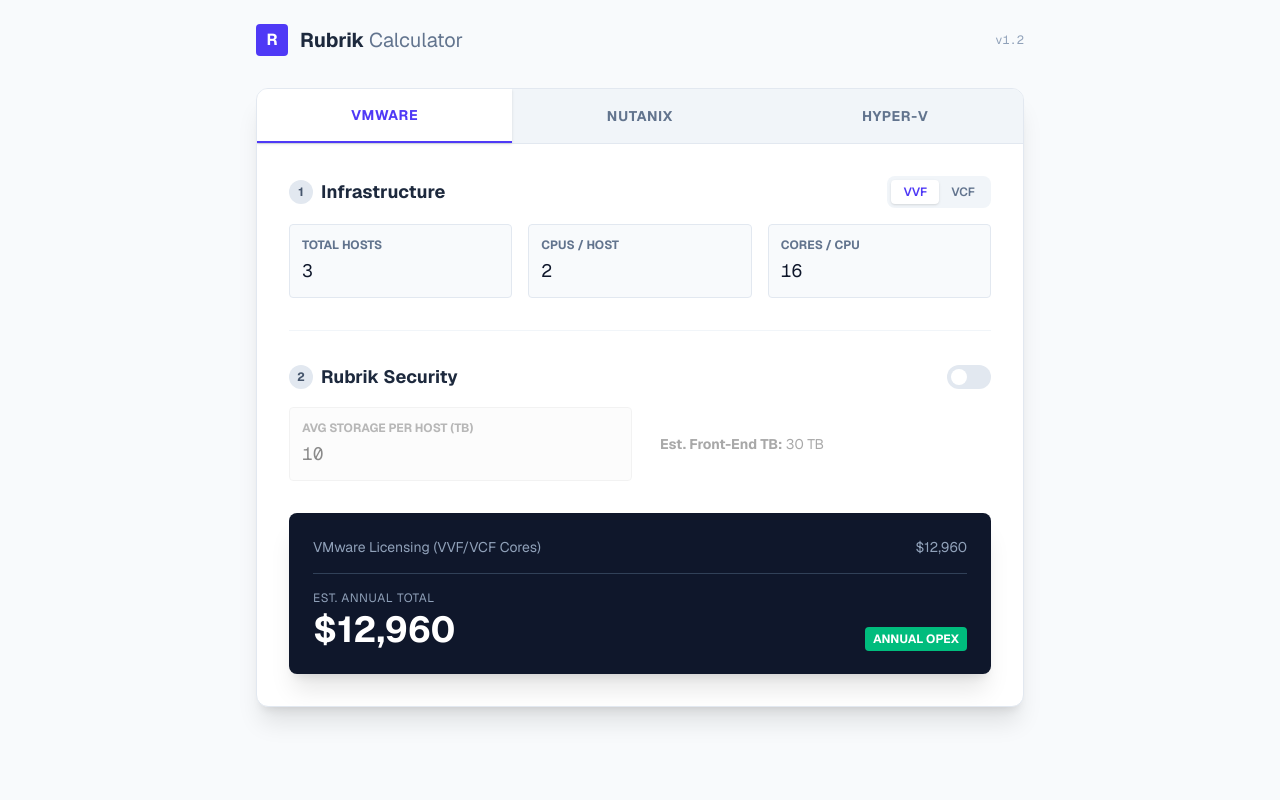
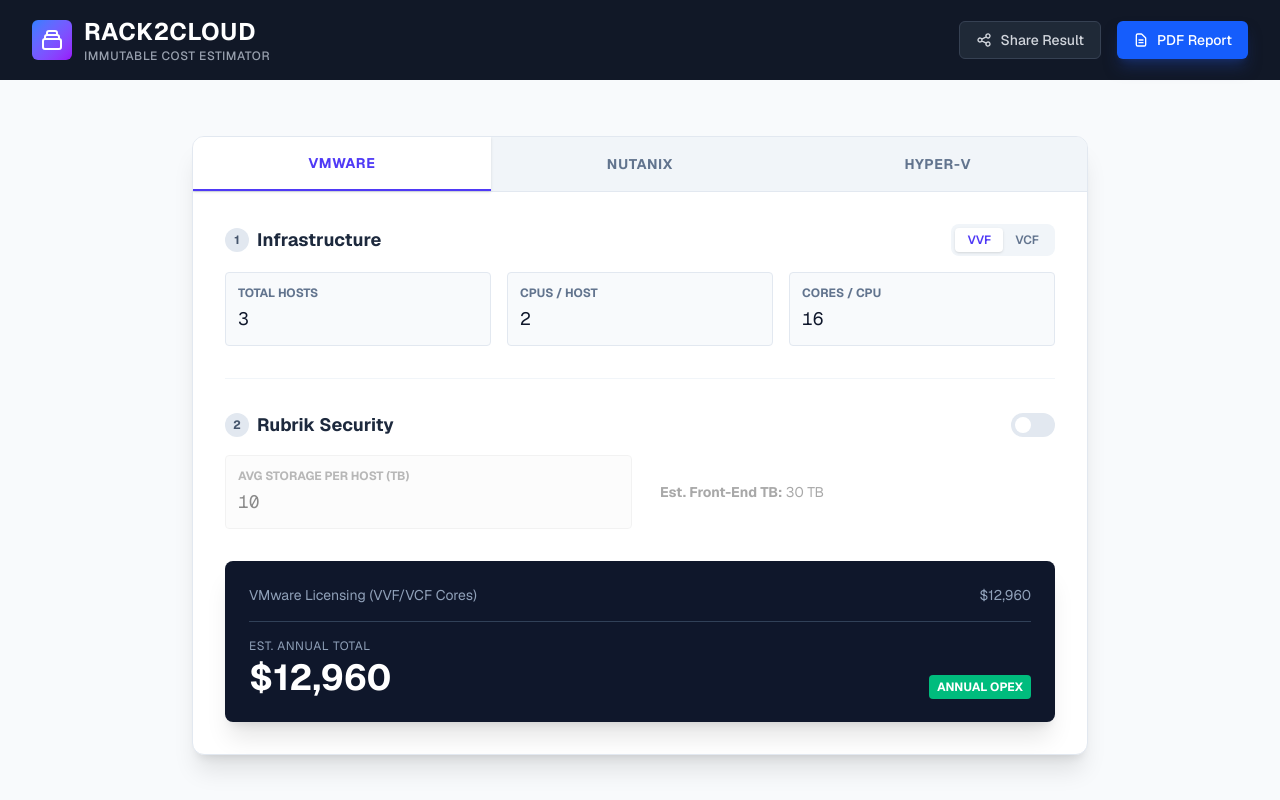
Before and after one commit to rmasand0/rubrik-calculator, a Next.js app: page / in a window 1280 px wide. Built offline with nearby package versions, Linux system fonts and the light colour scheme.

Commit message:
Update page.tsx

```diff
--- a/app/page.tsx
+++ b/app/page.tsx
@@ -1,6 +1,72 @@
 "use client";
 
 import { useState, useEffect } from "react";
+
+// --- COMPONENTS ---
+
+function Header() {
+  const [copied, setCopied] = useState(false);
+
+  const handleShare = async () => {
+    try {
+      await navigator.clipboard.writeText(window.location.href);
+      setCopied(true);
+      setTimeout(() => setCopied(false), 2000);
+    } catch (err) {
+      console.error('Failed to copy text: ', err);
+    }
+  };
+
+  const handlePrint = () => {
+    window.print();
+  };
+
+  return (
+    <header className="bg-[#111827] py-4 px-8 flex flex-col md:flex-row justify-between items-center text-white font-sans print:hidden">
+      {/* Logo and Title Section */}
+      <div className="flex items-center mb-4 md:mb-0">
+        <div className="bg-gradient-to-br from-blue-500 to-purple-600 p-2 rounded-md mr-3">
+          {/* Cloud/Server Icon */}
+          <svg xmlns="http://www.w3.org/2000/svg" className="h-6 w-6 text-white" fill="none" viewBox="0 0 24 24" stroke="currentColor">
+            <path strokeLinecap="round" strokeLinejoin="round" strokeWidth={2} d="M19 11H5m14 0a2 2 0 012 2v6a2 2 0 01-2 2H5a2 2 0 01-2-2v-6a2 2 0 012-2m14 0V9a2 2 0 00-2-2M5 11V9a2 2 0 012-2m0 0V5a2 2 0 012-2h6a2 2 0 012 2v2M7 7h10" />
+          </svg>
+        </div>
+        <div className="flex flex-col">
+          <h1 className="text-2xl font-bold tracking-wide">RACK2CLOUD</h1>
+          <span className="text-xs text-gray-400 uppercase font-medium tracking-wider">
+            IMMUTABLE COST ESTIMATOR
+          </span>
+        </div>
+      </div>
+
+      {/* Buttons Section */}
+      <div className="flex space-x-4">
+        <button
+          onClick={handleShare}
+          className="bg-[#1F2937] hover:bg-[#374151] text-gray-300 px-4 py-2 rounded-md flex items-center transition duration-300 text-sm font-medium border border-gray-700"
+        >
+          {/* Share Icon */}
+          <svg className="h-4 w-4 mr-2" fill="none" viewBox="0 0 24 24" stroke="currentColor">
+            <path strokeLinecap="round" strokeLinejoin="round" strokeWidth={2} d="M8.684 13.342C8.886 12.938 9 12.482 9 12c0-.482-.114-.938-.316-1.342m0 2.684a3 3 0 110-2.684m0 2.684l6.632 3.316m-6.632-6l6.632-3.316m0 0a3 3 0 105.367-2.684 3 3 0 00-5.367 2.684zm0 9.316a3 3 0 105.368 2.684 3 3 0 00-5.368-2.684z" />
+          </svg>
+          {copied ? 'Copied!' : 'Share Result'}
+        </button>
+        <button
+          onClick={handlePrint}
+          className="bg-blue-600 hover:bg-blue-700 text-white px-4 py-2 rounded-md flex items-center transition duration-300 text-sm font-medium shadow-lg shadow-blue-900/50"
+        >
+          {/* PDF/Print Icon */}
+          <svg className="h-4 w-4 mr-2" fill="none" viewBox="0 0 24 24" stroke="currentColor">
+            <path strokeLinecap="round" strokeLinejoin="round" strokeWidth={2} d="M9 12h6m-6 4h6m2 5H7a2 2 0 01-2-2V5a2 2 0 012-2h5.586a1 1 0 01.707.293l5.414 5.414a1 1 0 01.293.707V19a2 2 0 01-2 2z" />
+          </svg>
+          PDF Report
+        </button>
+      </div>
+    </header>
+  );
+}
+
+// --- MAIN PAGE COMPONENT ---
 
 export default function Home() {
   // --- STATE MANAGEMENT ---
@@ -83,18 +149,14 @@
   }, [platform, numHosts, cpusPerHost, coresPerCpu, vmwareEdition, nutanixTier, includeRubrik, storagePerHost]);
 
   return (
-    <main className="min-h-screen bg-slate-50 p-6 flex flex-col items-center font-sans text-slate-900">
+    <div className="min-h-screen bg-slate-50 font-sans text-slate-900">
 
-      {/* Top Navigation */}
-      <div className="w-full max-w-3xl flex justify-between items-center mb-8">
-        <div className="flex items-center space-x-3">
-          <div className="w-8 h-8 bg-indigo-600 rounded flex items-center justify-center text-white font-bold">R</div>
-          <span className="text-xl font-bold text-slate-800">Rubrik <span className="font-normal text-slate-500">Calculator</span></span>
-        </div>
-        <div className="text-xs text-slate-400 font-mono">v1.2</div>
-      </div>
+      {/* 1. Header is now here */}
+      <Header />
 
-      <div className="max-w-3xl w-full bg-white shadow-xl rounded-xl overflow-hidden border border-slate-200">
+      <main className="p-6 flex flex-col items-center">
+
+        <div className="max-w-4xl w-full bg-white shadow-xl rounded-xl overflow-hidden border border-slate-200 mt-8">
 
           {/* Platform Tabs */}
           <div className="flex bg-slate-100 border-b border-slate-200">
@@ -230,5 +292,6 @@
           </div>
         </div>
       </main>
+    </div>
   );
 }
```
Lines whose indentation alone changed are shown as unchanged.
